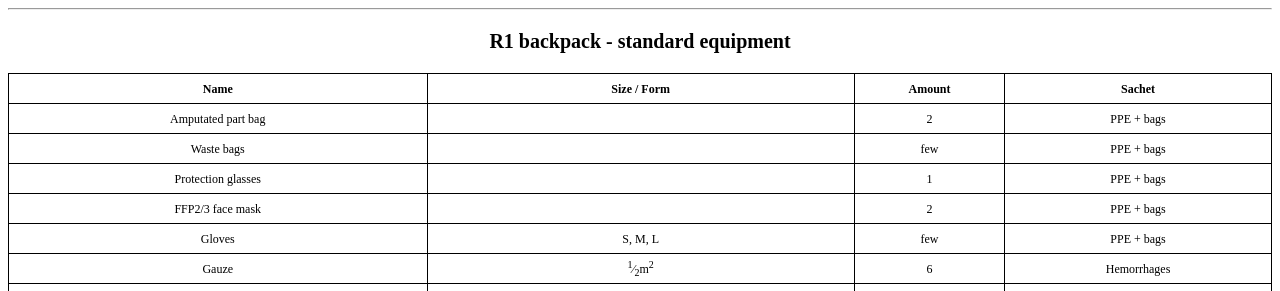
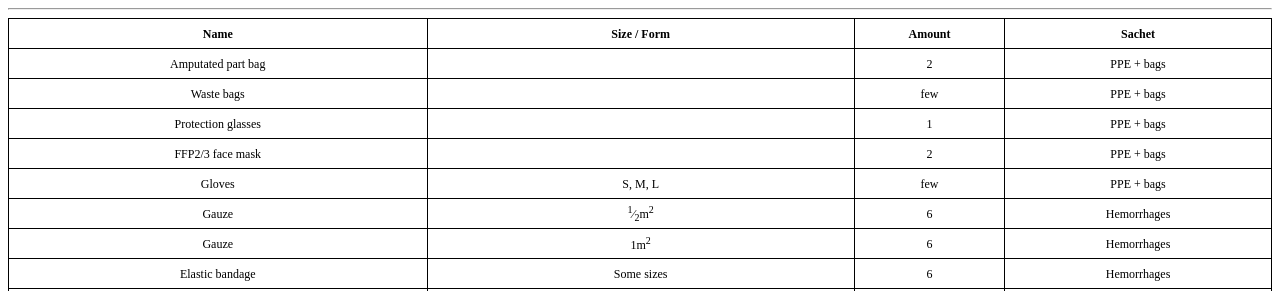
Before and after one commit to SzymKam/warehouse, a Django app: template src/containers/templates/containers/r1-backpack-pdf.html in a window 1280 px wide; the page is wider, and only the part inside the window is pictured. Shown: the part 1735-2026 px from the top of that part. Run offline with Django 4.2, Linux system fonts and the light colour scheme; the template is opened without the code that fills it, so the values that code supplies are empty.

Commit message:
fix: update template for R1 backpack for pdf

```diff
--- a/src/containers/templates/containers/r1-backpack-pdf.html
+++ b/src/containers/templates/containers/r1-backpack-pdf.html
@@ -1,6 +1,5 @@
 {% extends 'containers/base-pdf.html' %} {% block content %}
 
-<h3>R1 backpack - standard equipment</h3>
 <table>
   <thead>
     <tr>
```
